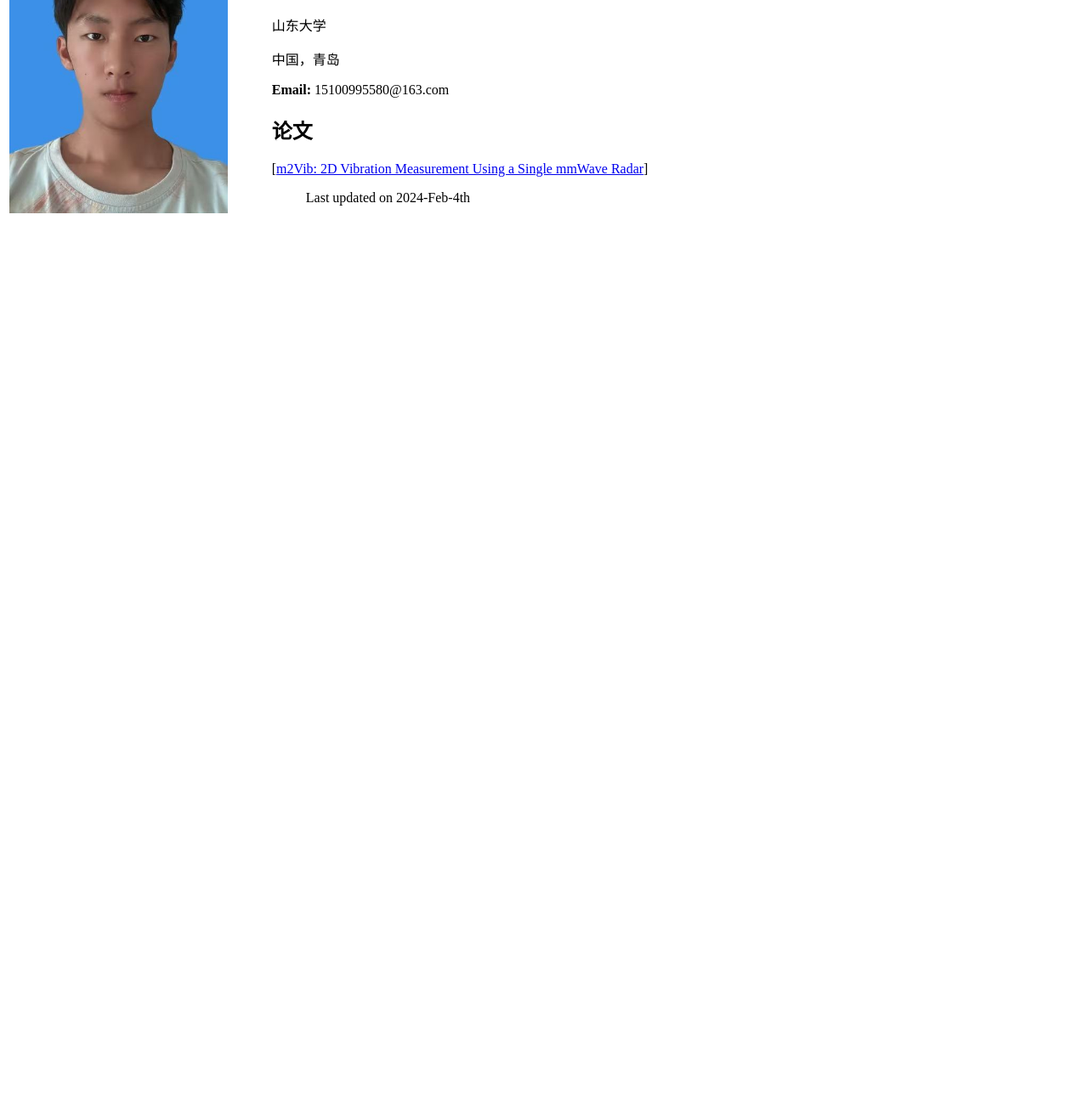
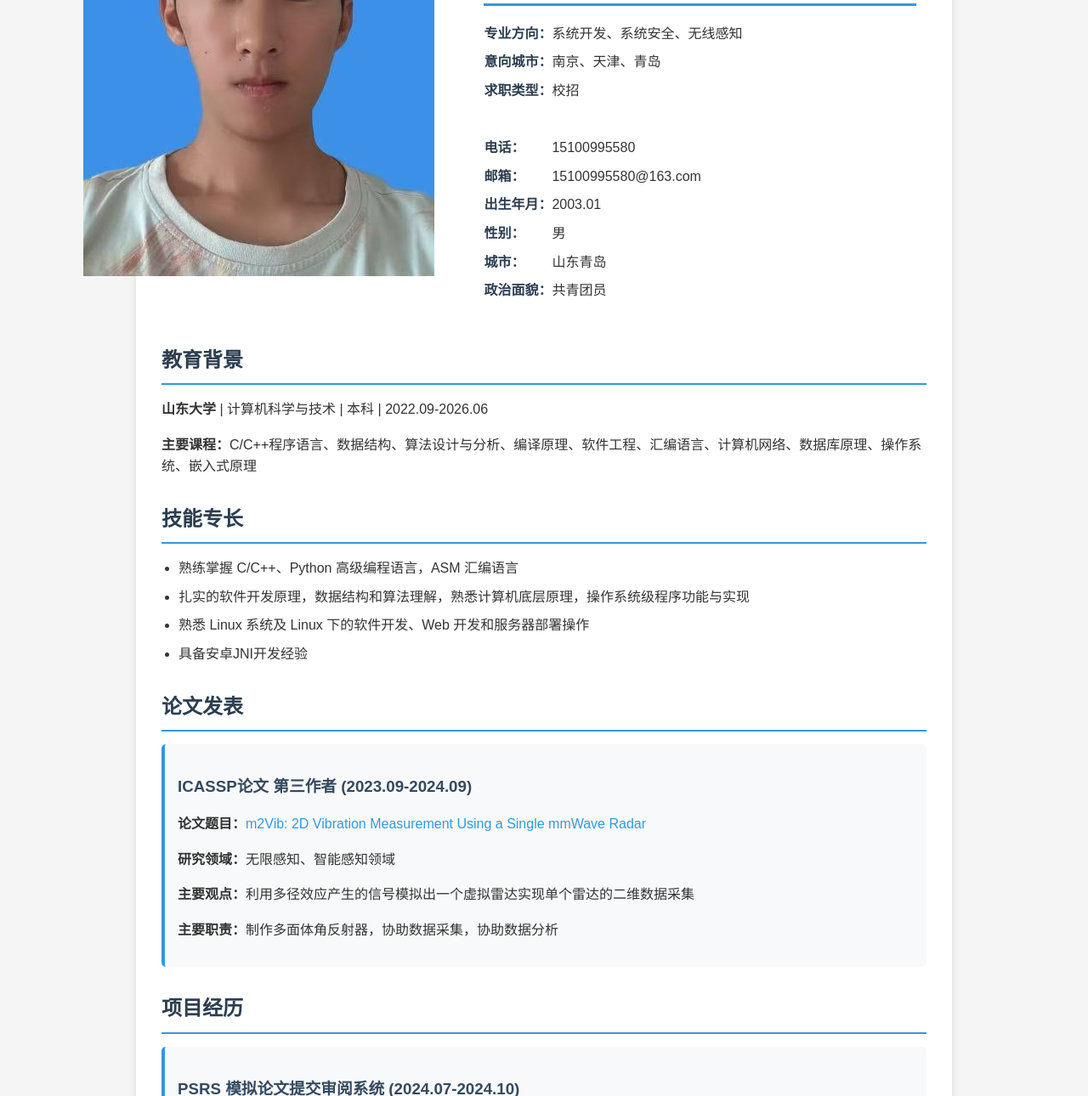
Before and after one commit to zezhaolee/zezhaolee.github.io, a plain HTML site: page index.html in a window 1280 px wide. Shown: the part 159-1449 px from the top of the page at 85% size. Before the commit the page ends 800 px from the top, so only its background shows below. Drawn offline with Linux system fonts and the light colour scheme.

Commit message:
Update index.html

```diff
--- a/index.html
+++ b/index.html
@@ -1,60 +1,202 @@
+<!DOCTYPE html>
+<html lang="zh-CN">
+<head>
+  <meta charset="UTF-8">
+  <meta name="viewport" content="width=device-width, initial-scale=1.0">
+  <title>李泽钊 - 个人简历</title>
+  <style>
+    body {
+      font-family: "Microsoft YaHei", Arial, sans-serif;
+      line-height: 1.6;
+      margin: 0;
+      padding: 20px;
+      background-color: #f5f5f5;
+      color: #333;
+    }
+    .container {
+      max-width: 900px;
+      margin: 0 auto;
+      background-color: white;
+      padding: 30px;
+      border-radius: 8px;
+      box-shadow: 0 2px 10px rgba(0,0,0,0.1);
+    }
+    .imgtable {
+      width: 100%;
+      margin-bottom: 30px;
+    }
+    .imgtable td {
+      vertical-align: top;
+      padding: 10px;
+    }
+    .profile-img {
+      width: 200px;
+      height: 260px;
+      border-radius: 8px;
+      object-fit: cover;
+      border: 2px solid #ddd;
+      background-color: #f0f0f0;
+      display: flex;
+      align-items: center;
+      justify-content: center;
+      color: #666;
+      font-size: 14px;
+    }
+    h1 {
+      color: #2c3e50;
+      margin-bottom: 20px;
+      font-size: 2.5em;
+      border-bottom: 3px solid #3498db;
+      padding-bottom: 10px;
+    }
+    h2 {
+      color: #2c3e50;
+      border-bottom: 2px solid #3498db;
+      padding-bottom: 8px;
+      margin-top: 30px;
+      margin-bottom: 15px;
+    }
+    h3 {
+      color: #34495e;
+      margin-top: 20px;
+      margin-bottom: 10px;
+    }
+    .title p {
+      margin: 8px 0;
+      font-size: 16px;
+    }
+    .title b {
+      color: #2c3e50;
+      display: inline-block;
+      width: 80px;
+    }
+    ul {
+      padding-left: 20px;
+    }
+    li {
+      margin-bottom: 8px;
+    }
+    a {
+      color: #3498db;
+      text-decoration: none;
+    }
+    a:hover {
+      text-decoration: underline;
+    }
+    .project-section, .paper-section, .internship-section {
+      background-color: #f8f9fa;
+      padding: 15px;
+      border-radius: 5px;
+      margin: 15px 0;
+      border-left: 4px solid #3498db;
+    }
+    #footer {
+      margin-top: 40px;
+      padding-top: 20px;
+      border-top: 1px solid #ddd;
+      text-align: center;
+      color: #666;
+      font-size: 14px;
+    }
+    @media (max-width: 768px) {
+      .imgtable {
+        display: block;
+      }
+      .imgtable td {
+        display: block;
+        width: 100%;
+        text-align: center;
+      }
+      .profile-img {
+        margin: 0 auto 20px;
+      }
+      h1 {
+        font-size: 2em;
+      }
+    }
+  </style>
+</head>
+<body>
+  <div class="container">
+    <table class="imgtable">
+      <tbody>
+        <tr>
+          <td>
+            <div class="profile-img">
+              <img src="001.jpg">
+            </div>
+          </td>
+          <td align="left">
+            <h1>李泽钊</h1>
+            <div class="title">
+              <p><b>专业方向：</b>系统开发、系统安全、无线感知</p>
+              <p><b>意向城市：</b>南京、天津、青岛</p>
+              <p><b>求职类型：</b>校招</p>
+              <br>
+              <p><b>电话：</b>15100995580</p>
+              <p><b>邮箱：</b>15100995580@163.com</p>
+              <p><b>出生年月：</b>2003.01</p>
+              <p><b>性别：</b>男</p>
+              <p><b>城市：</b>山东青岛</p>
+              <p><b>政治面貌：</b>共青团员</p>
+            </div>
+          </td>
+        </tr>
+      </tbody>
+    </table>
 
-<!DOCTYPE html PUBLIC "-//W3C//DTD XHTML 1.1//EN" "http://www.w3.org/TR/xhtml11/DTD/xhtml11.dtd">
-<html xmlns="http://www.w3.org/1999/xhtml" xml:lang="en"><head><meta http-equiv="Content-Type" content="text/html; charset=UTF-8">
-<meta name="generator" content="jemdoc, see http://jemdoc.jaboc.net/">
+    <h2>教育背景</h2>
+    <p><b>山东大学</b> | 计算机科学与技术 | 本科 | 2022.09-2026.06</p>
+    <p><b>主要课程：</b>C/C++程序语言、数据结构、算法设计与分析、编译原理、软件工程、汇编语言、计算机网络、数据库原理、操作系统、嵌入式原理</p>
 
-<link rel="stylesheet" href="jemdoc.css" type="text/css">
-</head><body data-new-gr-c-s-check-loaded="14.1126.0" data-gr-ext-installed=""><br>
-<title>李泽钊</title>
+    <h2>技能专长</h2>
+    <ul>
+      <li>熟练掌握 C/C++、Python 高级编程语言，ASM 汇编语言</li>
+      <li>扎实的软件开发原理，数据结构和算法理解，熟悉计算机底层原理，操作系统级程序功能与实现</li>
+      <li>熟悉 Linux 系统及 Linux 下的软件开发、Web 开发和服务器部署操作</li>
+      <li>具备安卓JNI开发经验</li>
+    </ul>
 
-</div>
-<br><table class="imgtable"><tbody><tr>
-<td>
-  <img src="001.jpg" alt="alt text" height="360px">&nbsp;&nbsp;&nbsp;&nbsp;&nbsp;&nbsp;&nbsp;&nbsp;&nbsp;&nbsp;&nbsp;&nbsp;
-</td>
-
-<td align="left"><h1>李泽钊</h1>
-
-<div class="title">
-<p>本科生</p>
-<p>山东大学</p>
-<p>中国，青岛</p>
-<p><b>Email:</b> 15100995580@163.com
+    <h2>论文发表</h2>
+    <div class="paper-section">
+      <h3>ICASSP论文 第三作者 (2023.09-2024.09)</h3>
+      <p><b>论文题目：</b><a href="https://ieeexplore.ieee.org/abstract/document/10763640" target="_blank">m2Vib: 2D Vibration Measurement Using a Single mmWave Radar</a></p>
+      <p><b>研究领域：</b>无限感知、智能感知领域</p>
+      <p><b>主要观点：</b>利用多径效应产生的信号模拟出一个虚拟雷达实现单个雷达的二维数据采集</p>
+      <p><b>主要职责：</b>制作多面体角反射器，协助数据采集，协助数据分析</p>
     </div>
 
+    <h2>项目经历</h2>
+    <div class="project-section">
+      <h3>PSRS 模拟论文提交审阅系统 (2024.07-2024.10)</h3>
+      <p><b>角色：</b>Web 开发全栈工程师</p>
+      <p><b>技术栈：</b>基于 Python 的 Django，数据库使用 MySQL，前后端不分离开发</p>
+      <p><b>主要功能：</b></p>
+      <ul>
+        <li>实现 Cookie 登录认证</li>
+        <li>论文不重复分配功能</li>
+        <li>角色分离（学生和教师两种角色）</li>
+        <li>学生可作为作者提交论文，可作为审阅者评论被教师分配的论文</li>
+        <li>教师可通过内置算法随机一键分配论文，可以查看所有论文和评论，同时可以查看分数并给每个人打分</li>
+      </ul>
+    </div>
 
-<h2>论文</h2>
+    <h2>实习经历</h2>
+    <div class="internship-section">
+      <h3>山东产业技术研究院(青岛) - 工程师助理 (2025.03-2025.04)</h3>
+      <p><b>主要经历：</b>机器视觉相机与镜头选型，机器视觉开发，机器视觉软件系统实操，Halcon/C#软件开发，数字图像处理与运算</p>
+    </div>
 
-<p>[<a href="https://ieeexplore.ieee.org/abstract/document/10763640">m2Vib: 2D Vibration Measurement Using a Single mmWave Radar</a>]</p>
-<ol>
-
+    <div class="internship-section">
+      <h3>小米工程师训练营 - 安卓JNI开发 (2025.07-2025.08)</h3>
+      <p><b>项目描述：</b>使用C++进行安卓JNI层的native C++开发，其中用到STL、网络编程、进程线程使用、计算机图形学相关技能，通过对FFMPEG的解析利用，实现了一个简单的安卓播放器</p>
+    </div>
 
     <div id="footer">
       <div id="footer-text">
-Last updated on 2024-Feb-4th
+        Last updated on 2025-Aug-1st
       </div>
     </div>
   </div>
-</div>
-
-</body><grammarly-desktop-integration data-grammarly-shadow-root="true"><template shadowrootmode="open"><style>
-      div.grammarly-desktop-integration {
-        position: absolute;
-        width: 1px;
-        height: 1px;
-        padding: 0;
-        margin: -1px;
-        overflow: hidden;
-        clip: rect(0, 0, 0, 0);
-        white-space: nowrap;
-        border: 0;
-        -moz-user-select: none;
-        -webkit-user-select: none;
-        -ms-user-select:none;
-        user-select:none;
-      }
-
-      div.grammarly-desktop-integration:before {
-        content: attr(data-content);
-      }
-    </style><div aria-label="grammarly-integration" role="group" tabindex="-1" class="grammarly-desktop-integration" data-content="{&quot;mode&quot;:&quot;full&quot;,&quot;isActive&quot;:true,&quot;isUserDisabled&quot;:false}"></div></template></grammarly-desktop-integration></html>
+</body>
+</html>
```
Lines whose indentation alone changed are shown as unchanged.
